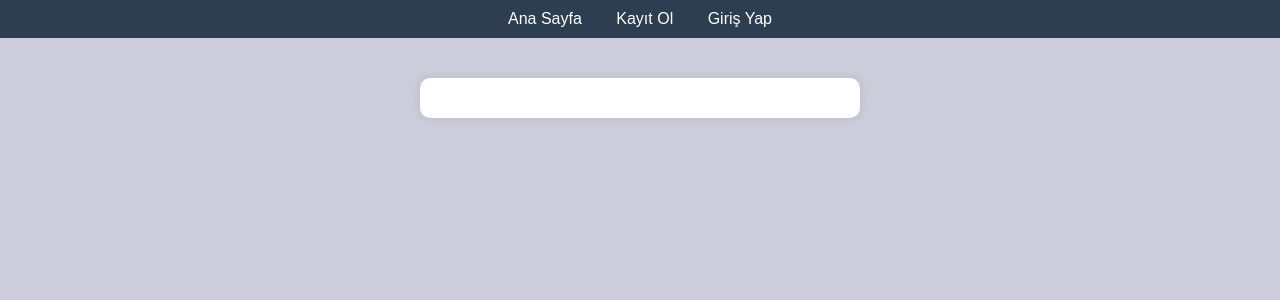
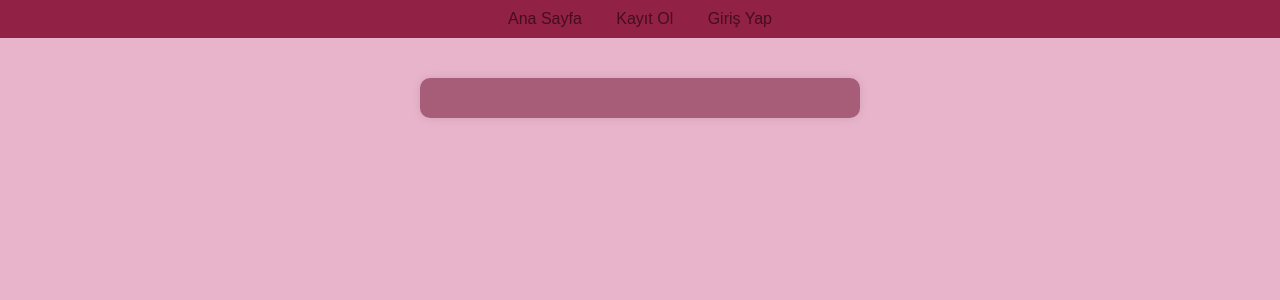
Before and after one commit to elifoztaylan/bank_project, a Python web app: template templates/base.html in a window 1280 px wide. Shown: the top 300 px of the page. Run offline with Jinja, Linux system fonts and the light colour scheme; the template is opened without the code that fills it, so the values that code supplies are empty.

Commit message:
Renk değişiklikleri yapıldı

```diff
--- a/static/style.css
+++ b/static/style.css
@@ -1,12 +1,18 @@
-body { font-family: Arial, sans-serif; background: #ccccda; margin:0; }
+{ font-family: Arial, sans-serif; background: #ccccda; margin:0; }
 nav { background: #2c3e50; padding: 10px; text-align: center; }
 nav a { color: white; margin: 0 15px; text-decoration: none; }
 .container { width: 400px; margin: 40px auto; background: #fff; padding: 20px; border-radius: 10px;
              box-shadow: 0 0 10px rgba(0,0,0,0.1); }
 h1, h2 { text-align: center; color: #2c3e50; }
+body { font-family: Arial, sans-serif; background: #e8b4cb; margin:0; }
+nav { background: #922146; padding: 10px; text-align: center; }
+nav a { color: #460d1e; margin: 0 15px; text-decoration: none; }
+.container { width: 400px; margin: 40px auto; background: #6d0e2c84; padding: 20px; border-radius: 10px;
+             box-shadow: 0 0 10px rgba(0, 0, 0, 0.1); }
+h1, h2 { text-align: center; color: #000000; }
 input, select, button { width: 100%; padding: 10px; margin: 10px 0; }
 .flashes { list-style: none; padding: 0; }
 .flashes li { padding: 8px; border-radius: 5px; margin-bottom: 10px; }
-.flashes .success { background: #d4edda; color: #155724; }
-.flashes .error   { background: #f8d7da; color: #721c24; }
-.flashes .info    { background: #cce5ff; color: #004085; }
+.flashes .success { background: #edd4ea; color: #ef0a0a; }
+.flashes .error   { background: #f8f2d7; color: #f90000; }
+.flashes .info    { background: #f9ccff; color: #850000; }
```
Also changed, not shown: instance/banka.db.
